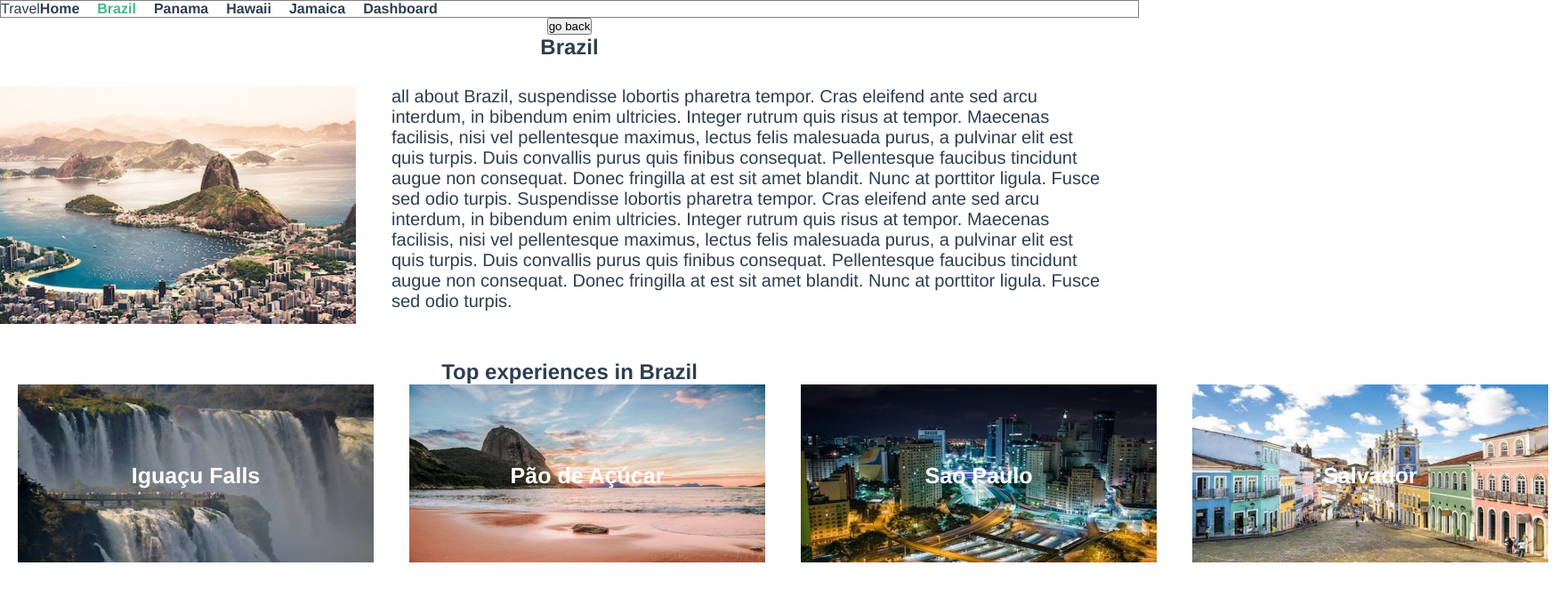
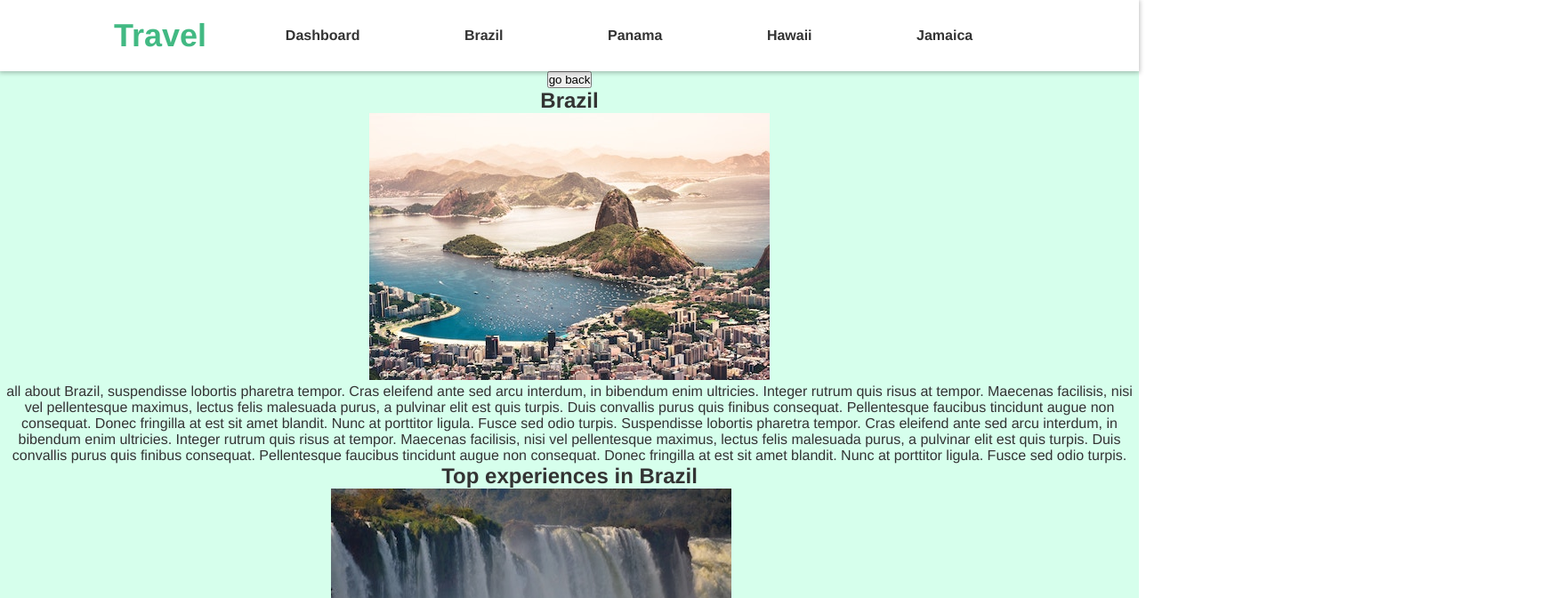
Before and after one commit to hdev14/travel, a Vue app: page /destination/brazil in a window 1280 px wide. Shown: the top 672 px of the page at 89% size, 1760 px wide, since content can reach past the window. Built offline with nearby package versions, Linux system fonts and the light colour scheme.

Commit message:
style: create navbar style

```diff
--- a/src/App.vue
+++ b/src/App.vue
@@ -16,6 +16,7 @@ export default {
   }
 }
 </script>
+
 <style>
 * {
   padding: 0;
@@ -24,12 +25,19 @@ export default {
   box-sizing: border-box;
 }
 
+:root {
+  --black: #333;
+  --green: #42b983;
+  --white: #d6ffec;
+}
+
 #app {
   font-family: Avenir, Helvetica, Arial, sans-serif;
   -webkit-font-smoothing: antialiased;
   -moz-osx-font-smoothing: grayscale;
   text-align: center;
-  color: #2c3e50;
+  color: var(--black);
+  background-color: var(--white);
 }
 
 .fade-enter-active,
@@ -41,5 +49,4 @@ export default {
 .fade-leave-to {
   opacity: 0;
 }
-
 </style>
--- a/src/components/TheNavigation.vue
+++ b/src/components/TheNavigation.vue
@@ -1,22 +1,19 @@
 <template>
   <nav id="nav">
-    <p>Travel</p>
+    <router-link to="/" id="home">
+      <h1>Travel</h1>
+    </router-link>
+
     <ul class="nav-links">
       <li class="links">
-        <router-link to="/">
-          Home
+        <router-link to="/user">
+          Dashboard
         </router-link>
       </li>
 
       <li v-for="destination in destinations" :key="destination.name" class="links">
         <router-link :to="{ name: 'DestinationDetails', params: { slug: destination.slug }}">
           {{ destination.name }}
-        </router-link>
-      </li>
-
-      <li class="links">
-        <router-link to="/user">
-          Dashboard
         </router-link>
       </li>
     </ul>
@@ -34,45 +31,48 @@ export default {
   }
 }
 </script>
+
 <style scoped>
 #nav {
+  padding: 0 10%;
+  height: 80px;
+  background-color: white;
+  box-shadow: 0 1px 5px 1px rgba(0, 0, 0, 0.25);
   display: flex;
   align-items: center;
+  z-index: 1;
   position: sticky;
   top: 0;
   left: 0;
-  background-color: white;
-  border: 1px solid gray;
-  z-index: 1;
 }
 
-#nav a {
-  font-weight: bold;
-  color: #2c3e50;
+#nav #home {
   text-decoration: none;
-}
-
-#nav a.router-link-exact-active {
-  color: #42b983;
+  font-size: 1.5rem;
+  margin-right: 30px;
+  color: var(--green);
 }
 
 .nav-links {
+  flex: 1;
   display: flex;
+  align-items: center;
+  justify-content: flex-start;
   list-style: none;
 }
 
 .links {
-  padding-right: 20px;
+  margin: 0 auto;
 }
 
-.links:hover {
-  text-decoration: underline;
+.links a {
+  text-decoration: none;
+  font-weight: bold;
+  color: var(--black);
+  transition: color .2s ease-in;
 }
 
-.logo {
-  font-size: 20px;
-  color: purple;
-  font-weight: bold;
+.links a:hover {
+  color: var(--green);
 }
-
 </style>
--- a/src/views/DestinationDetails.vue
+++ b/src/views/DestinationDetails.vue
@@ -64,49 +64,5 @@ export default {
 </script>
 
 <style scoped>
-img {
-  min-width: 400px;
-  height: auto;
-}
 
-.destination-details {
-  margin-top: 30px;
-  display: flex;
-  justify-content: space-between;
-}
-
-p {
-  margin: 0 40px;
-  font-size: 20px;
-  text-align: left;
-}
-
-.experiences {
-  padding: 40px 0;
-}
-
-.cards {
-  display: flex;
-}
-
-.cards img {
-  max-width: 200px;
-  max-height: 200px;
-}
-
-.card {
-  padding: 0 20px;
-  position: relative;
-}
-
-.card__text {
-  position: absolute;
-  top: 50%;
-  left: 50%;
-  transform: translate(-50%, -50%);
-  color: white;
-  font-size: 25px;
-  font-weight: bold;
-  text-decoration: none;
-}
 </style>
--- a/src/views/ExperienceDetails.vue
+++ b/src/views/ExperienceDetails.vue
@@ -28,7 +28,5 @@ export default {
 </script>
 
 <style scoped>
-.experience-details {
-  padding: 40px 0;
-}
+
 </style>
--- a/src/views/Home.vue
+++ b/src/views/Home.vue
@@ -31,20 +31,5 @@ export default {
 </script>
 
 <style scoped>
-.home {
-  padding: 0 10%;
-}
 
-.home h2 {
-  margin: 20px auto;
-}
-
-img {
-  max-width: 200px;
-}
-
-.destinations {
-  display: flex;
-  justify-content: space-between;
-}
 </style>
```
